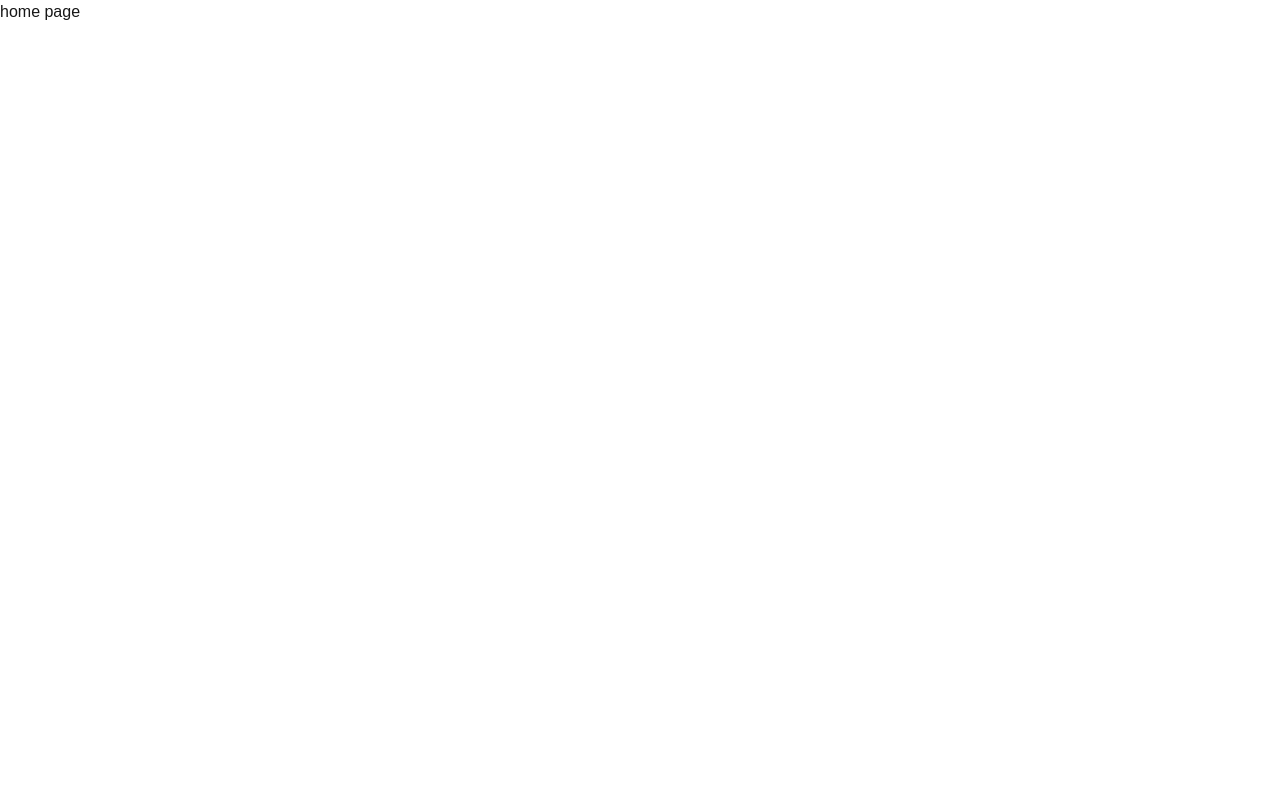
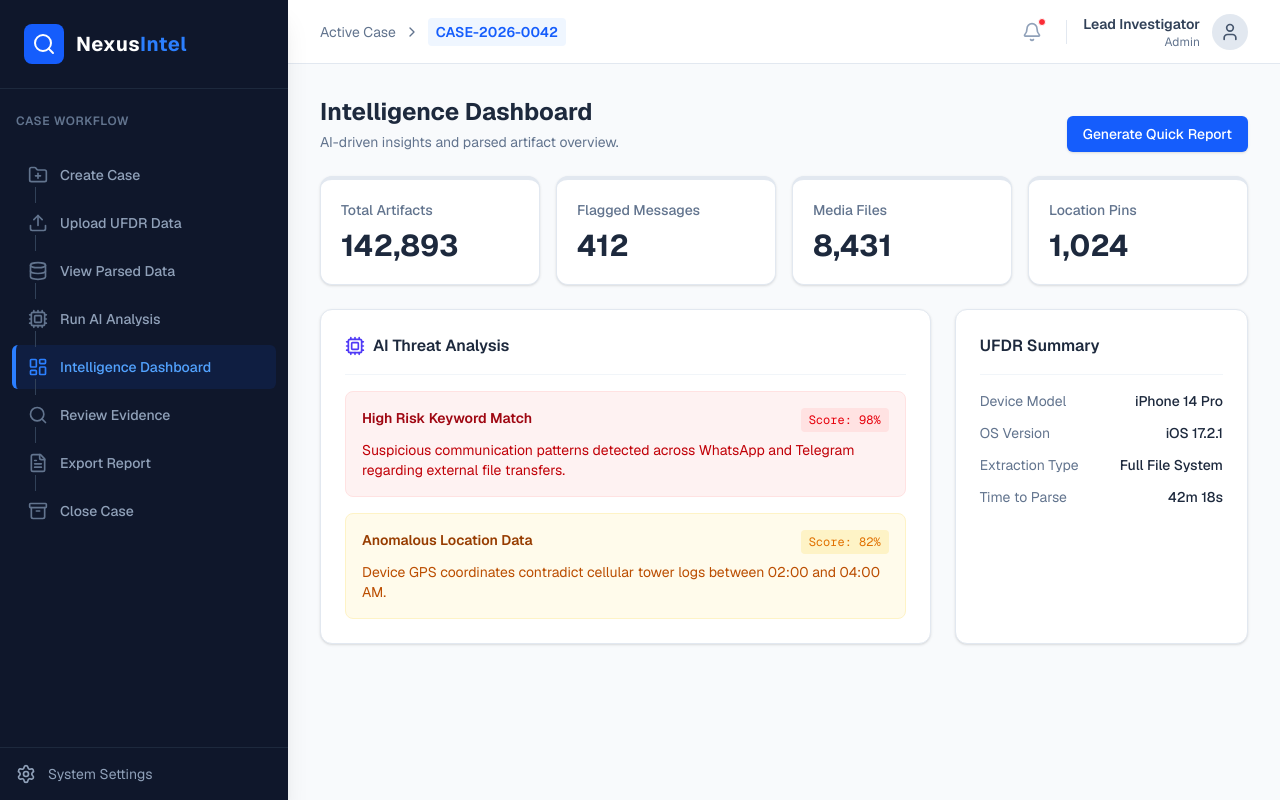
Before and after one commit to Akshay-cybersec/CrimeLens, a Next.js app in the folder frontend/: page / in a window 1280 px wide. Built offline with nearby package versions, Linux system fonts and the light colour scheme.

Commit message:
dashboard setup

```diff
--- a/frontend/app/page.tsx
+++ b/frontend/app/page.tsx
@@ -1,9 +1,223 @@
-import React from 'react'
+'use client';
 
-const page = () => {
+import React, { useState } from 'react';
+import {
+  FolderPlus,
+  Upload,
+  Database,
+  Cpu,
+  LayoutDashboard,
+  Search,
+  FileText,
+  Archive,
+  Bell,
+  Settings,
+  User,
+  ChevronRight
+} from 'lucide-react';
+
+// --- Types ---
+type FlowStep = {
+  id: string;
+  label: string;
+  icon: React.ElementType;
+};
+
+// --- Configuration ---
+const FLOW_STEPS: FlowStep[] = [
+  { id: 'create', label: 'Create Case', icon: FolderPlus },
+  { id: 'upload', label: 'Upload UFDR Data', icon: Upload },
+  { id: 'parse', label: 'View Parsed Data', icon: Database },
+  { id: 'analyze', label: 'Run AI Analysis', icon: Cpu },
+  { id: 'dashboard', label: 'Intelligence Dashboard', icon: LayoutDashboard },
+  { id: 'evidence', label: 'Review Evidence', icon: Search },
+  { id: 'export', label: 'Export Report', icon: FileText },
+  { id: 'close', label: 'Close Case', icon: Archive },
+];
+
+export default function ForensicsDashboard() {
+  const [activeStep, setActiveStep] = useState<string>('dashboard');
+
   return (
-    <div> home page </div>
-  )
+    <div className="flex h-screen w-full bg-slate-50 text-slate-900 font-sans">
+
+      {/* --- Sidebar Navigation --- */}
+      <aside className="w-72 bg-slate-900 text-slate-300 flex flex-col shadow-xl z-10">
+        <div className="p-6 flex items-center gap-3 border-b border-slate-800">
+          <div className="bg-blue-600 p-2 rounded-lg">
+            <Search className="w-6 h-6 text-white" />
+          </div>
+          <h1 className="text-xl font-bold text-white tracking-wide">Nexus<span className="text-blue-500">Intel</span></h1>
+        </div>
+
+        <div className="px-4 py-6 text-xs font-semibold text-slate-500 uppercase tracking-wider">
+          Case Workflow
+        </div>
+
+        <nav className="flex-1 px-3 space-y-1 overflow-y-auto">
+          {FLOW_STEPS.map((step, index) => {
+            const Icon = step.icon;
+            const isActive = activeStep === step.id;
+
+            return (
+              <button
+                key={step.id}
+                onClick={() => setActiveStep(step.id)}
+                className={`w-full flex items-center justify-between px-3 py-3 rounded-md transition-all duration-200 ${
+                  isActive
+                    ? 'bg-blue-600/10 text-blue-400 border-l-4 border-blue-500'
+                    : 'text-slate-400 hover:bg-slate-800 hover:text-slate-200 border-l-4 border-transparent'
+                }`}
+              >
+                <div className="flex items-center gap-3">
+                  <Icon className={`w-5 h-5 ${isActive ? 'text-blue-500' : 'text-slate-500'}`} />
+                  <span className="font-medium text-sm">{step.label}</span>
+                </div>
+                {/* Connecting line indicator for flow */}
+                {index < FLOW_STEPS.length - 1 && (
+                   <div className="w-1 h-4 border-r border-slate-700 absolute left-8 mt-10 hidden lg:block" />
+                )}
+              </button>
+            );
+          })}
+        </nav>
+
+        <div className="p-4 border-t border-slate-800 text-sm">
+          <div className="flex items-center gap-3 text-slate-400 hover:text-white cursor-pointer transition-colors">
+            <Settings className="w-5 h-5" />
+            <span>System Settings</span>
+          </div>
+        </div>
+      </aside>
+
+      {/* --- Main Content Area --- */}
+      <main className="flex-1 flex flex-col h-screen overflow-hidden">
+
+        {/* Top Header */}
+        <header className="h-16 bg-white border-b border-slate-200 flex items-center justify-between px-8 shadow-sm">
+          <div className="flex items-center gap-2 text-sm text-slate-500">
+            <span>Active Case</span>
+            <ChevronRight className="w-4 h-4" />
+            <span className="font-semibold text-blue-600 bg-blue-50 px-2 py-1 rounded">CASE-2026-0042</span>
+          </div>
+
+          <div className="flex items-center gap-4">
+            <button className="p-2 text-slate-400 hover:bg-slate-100 rounded-full transition-colors relative">
+              <Bell className="w-5 h-5" />
+              <span className="absolute top-1 right-1 w-2 h-2 bg-red-500 rounded-full border border-white"></span>
+            </button>
+            <div className="w-px h-6 bg-slate-200"></div>
+            <div className="flex items-center gap-3 cursor-pointer">
+              <div className="text-right hidden md:block">
+                <p className="text-sm font-semibold text-slate-700">Lead Investigator</p>
+                <p className="text-xs text-slate-500">Admin</p>
+              </div>
+              <div className="bg-slate-200 p-2 rounded-full">
+                <User className="w-5 h-5 text-slate-600" />
+              </div>
+            </div>
+          </div>
+        </header>
+
+        {/* Dynamic Content View */}
+        <div className="flex-1 overflow-auto p-8 bg-slate-50">
+          <div className="max-w-7xl mx-auto">
+            {activeStep === 'dashboard' ? (
+              <IntelligenceDashboardView />
+            ) : (
+              <div className="flex flex-col items-center justify-center h-[60vh] text-slate-400">
+                {React.createElement(FLOW_STEPS.find(s => s.id === activeStep)?.icon || Database, { className: "w-16 h-16 mb-4 text-slate-300" })}
+                <h2 className="text-2xl font-semibold text-slate-600">
+                  {FLOW_STEPS.find(s => s.id === activeStep)?.label}
+                </h2>
+                <p className="mt-2 text-sm">This module is currently under development.</p>
+              </div>
+            )}
+          </div>
+        </div>
+      </main>
+    </div>
+  );
 }
 
-export default page
+// --- Sub-component: Mock Intelligence Dashboard ---
+function IntelligenceDashboardView() {
+  return (
+    <div className="space-y-6 animate-in fade-in duration-500">
+      <div className="flex justify-between items-end">
+        <div>
+          <h2 className="text-2xl font-bold text-slate-800">Intelligence Dashboard</h2>
+          <p className="text-slate-500 text-sm mt-1">AI-driven insights and parsed artifact overview.</p>
+        </div>
+        <button className="bg-blue-600 hover:bg-blue-700 text-white px-4 py-2 rounded-md shadow-sm text-sm font-medium transition-colors">
+          Generate Quick Report
+        </button>
+      </div>
+
+      {/* Top Stats Row */}
+      <div className="grid grid-cols-1 md:grid-cols-4 gap-4">
+        {[
+          { label: 'Total Artifacts', value: '142,893', color: 'border-blue-500' },
+          { label: 'Flagged Messages', value: '412', color: 'border-red-500' },
+          { label: 'Media Files', value: '8,431', color: 'border-purple-500' },
+          { label: 'Location Pins', value: '1,024', color: 'border-emerald-500' }
+        ].map((stat, i) => (
+          <div key={i} className={`bg-white p-5 rounded-xl border border-slate-200 shadow-sm border-t-4 ${stat.color}`}>
+            <p className="text-sm font-medium text-slate-500">{stat.label}</p>
+            <p className="text-3xl font-bold text-slate-800 mt-2">{stat.value}</p>
+          </div>
+        ))}
+      </div>
+
+      {/* Main Content Area */}
+      <div className="grid grid-cols-1 lg:grid-cols-3 gap-6 mt-6">
+        {/* AI Insights Panel */}
+        <div className="lg:col-span-2 bg-white border border-slate-200 rounded-xl shadow-sm p-6">
+          <div className="flex items-center gap-2 mb-4 border-b border-slate-100 pb-4">
+            <Cpu className="w-5 h-5 text-indigo-600" />
+            <h3 className="font-semibold text-slate-800">AI Threat Analysis</h3>
+          </div>
+          <div className="space-y-4">
+            <div className="p-4 bg-red-50 border border-red-100 rounded-lg">
+              <div className="flex justify-between items-start">
+                <span className="text-sm font-semibold text-red-800">High Risk Keyword Match</span>
+                <span className="text-xs font-mono text-red-600 bg-red-100 px-2 py-1 rounded">Score: 98%</span>
+              </div>
+              <p className="text-sm text-red-700 mt-2">Suspicious communication patterns detected across WhatsApp and Telegram regarding external file transfers.</p>
+            </div>
+            <div className="p-4 bg-amber-50 border border-amber-100 rounded-lg">
+              <div className="flex justify-between items-start">
+                <span className="text-sm font-semibold text-amber-800">Anomalous Location Data</span>
+                <span className="text-xs font-mono text-amber-600 bg-amber-100 px-2 py-1 rounded">Score: 82%</span>
+              </div>
+              <p className="text-sm text-amber-700 mt-2">Device GPS coordinates contradict cellular tower logs between 02:00 and 04:00 AM.</p>
+            </div>
+          </div>
+        </div>
+
+        {/* Extraction Summary */}
+        <div className="bg-white border border-slate-200 rounded-xl shadow-sm p-6">
+           <h3 className="font-semibold text-slate-800 mb-4 border-b border-slate-100 pb-4">UFDR Summary</h3>
+           <ul className="space-y-3 text-sm">
+             <li className="flex justify-between">
+               <span className="text-slate-500">Device Model</span>
+               <span className="font-medium text-slate-800">iPhone 14 Pro</span>
+             </li>
+             <li className="flex justify-between">
+               <span className="text-slate-500">OS Version</span>
+               <span className="font-medium text-slate-800">iOS 17.2.1</span>
+             </li>
+             <li className="flex justify-between">
+               <span className="text-slate-500">Extraction Type</span>
+               <span className="font-medium text-slate-800">Full File System</span>
+             </li>
+             <li className="flex justify-between">
+               <span className="text-slate-500">Time to Parse</span>
+               <span className="font-medium text-slate-800">42m 18s</span>
+             </li>
+           </ul>
+        </div>
+      </div>
+    </div>
+  );
+}
```
